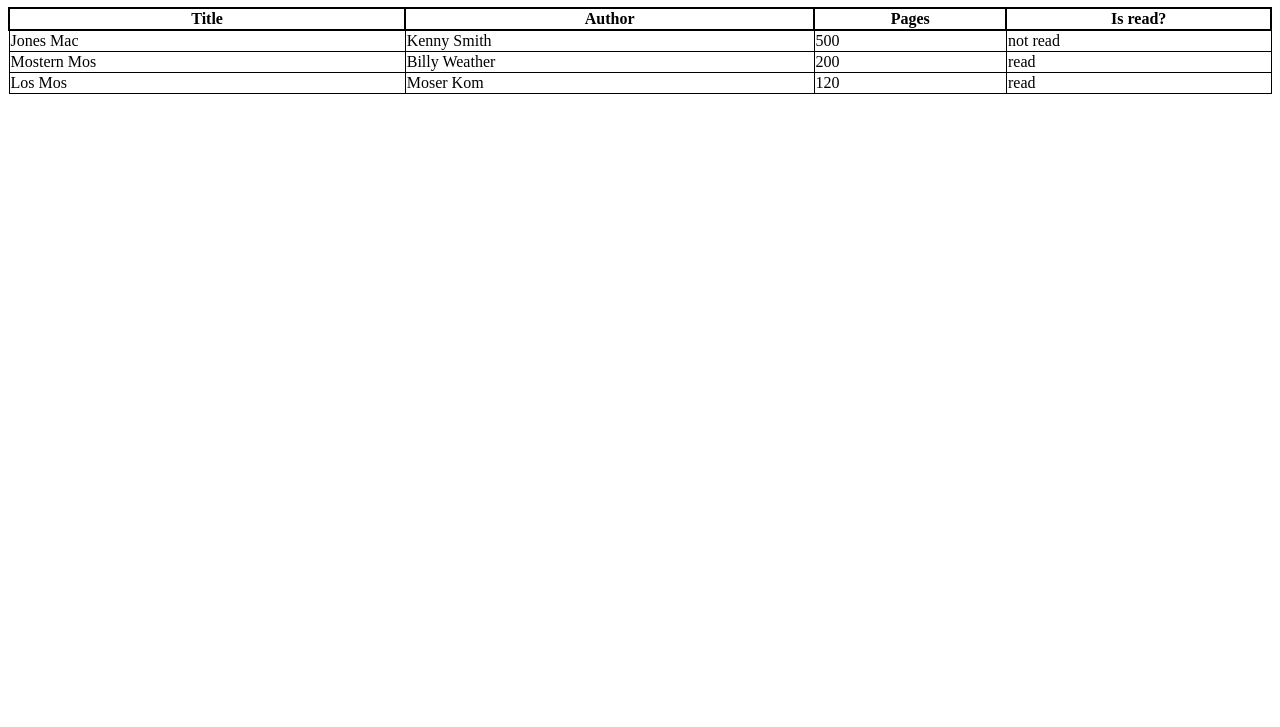
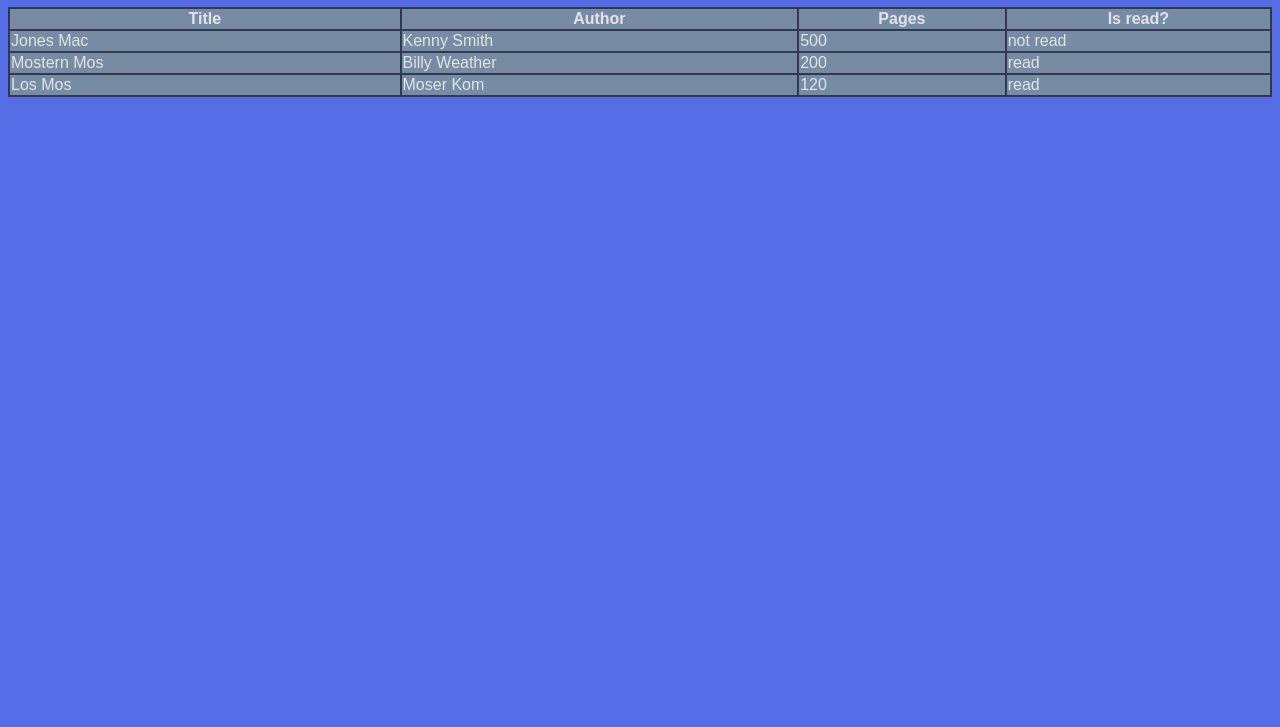
Before and after one commit to alexcw08/Library, a plain HTML site: page index.html in a window 1280 px wide. Shown: the part 73-800 px from the top of the page. Drawn offline with Linux system fonts and the light colour scheme.

Commit message:
Added temporary background and table styling.

```diff
--- a/styles.css
+++ b/styles.css
@@ -1,18 +1,24 @@
 * {
   box-sizing: border-box;
+}
+body {
+  background-color: #546de5;
+  color: #dfe4ea;
+  font-family: Arial, Helvetica, sans-serif;
 }
 .title {
   text-align: center;
 }
 #tableContainer {
-  border: 1px solid black;
+  border: 2px solid #303952;
   width: 100%;
   border-collapse: collapse;
+  background-color: #778ca3;
 }
 .tableHeader,
 .tableHeader > th {
-  border: 2px solid black;
+  border: 2px solid #303952;
 }
 td {
-  border: 1px solid black;
+  border: 2px solid #303952;
 }
```
